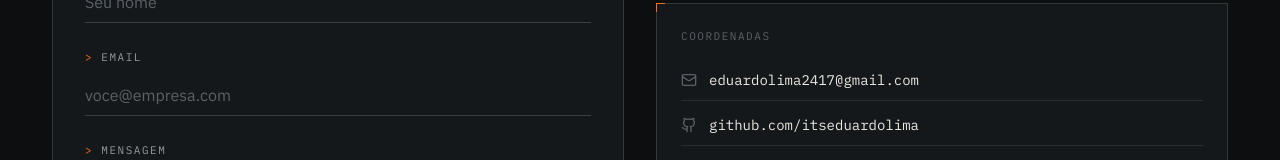
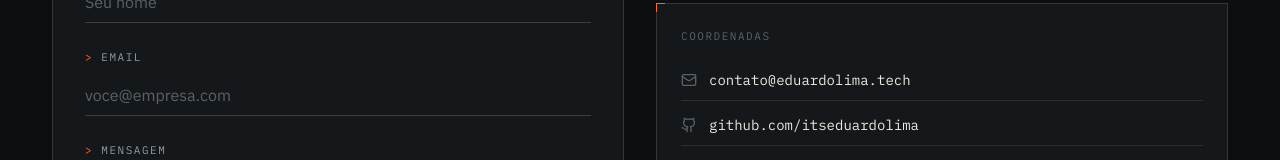
Before and after one commit to itseduardolima/portfolio, a Next.js app: page / in a window 1280 px wide. Shown: the part 6685-6845 px from the top of the page. Built offline with nearby package versions, Linux system fonts and the light colour scheme.

Commit message:
feat(profile): update email address to contacto@eduardolima.tech

```diff
--- a/mock/profileData.ts
+++ b/mock/profileData.ts
@@ -2,7 +2,7 @@ export const profile = {
   name: "Eduardo Lima Castro",
   role: "Desenvolvedor Fullstack Pleno",
   location: "Manaus, AM — Brasil",
-  email: "eduardolima2417@gmail.com",
+  email: "contato@eduardolima.tech",
   phone: "(92) 99188-7687",
   phoneIntl: "5592991887687",
   site: "eduardolima.tech",
```
